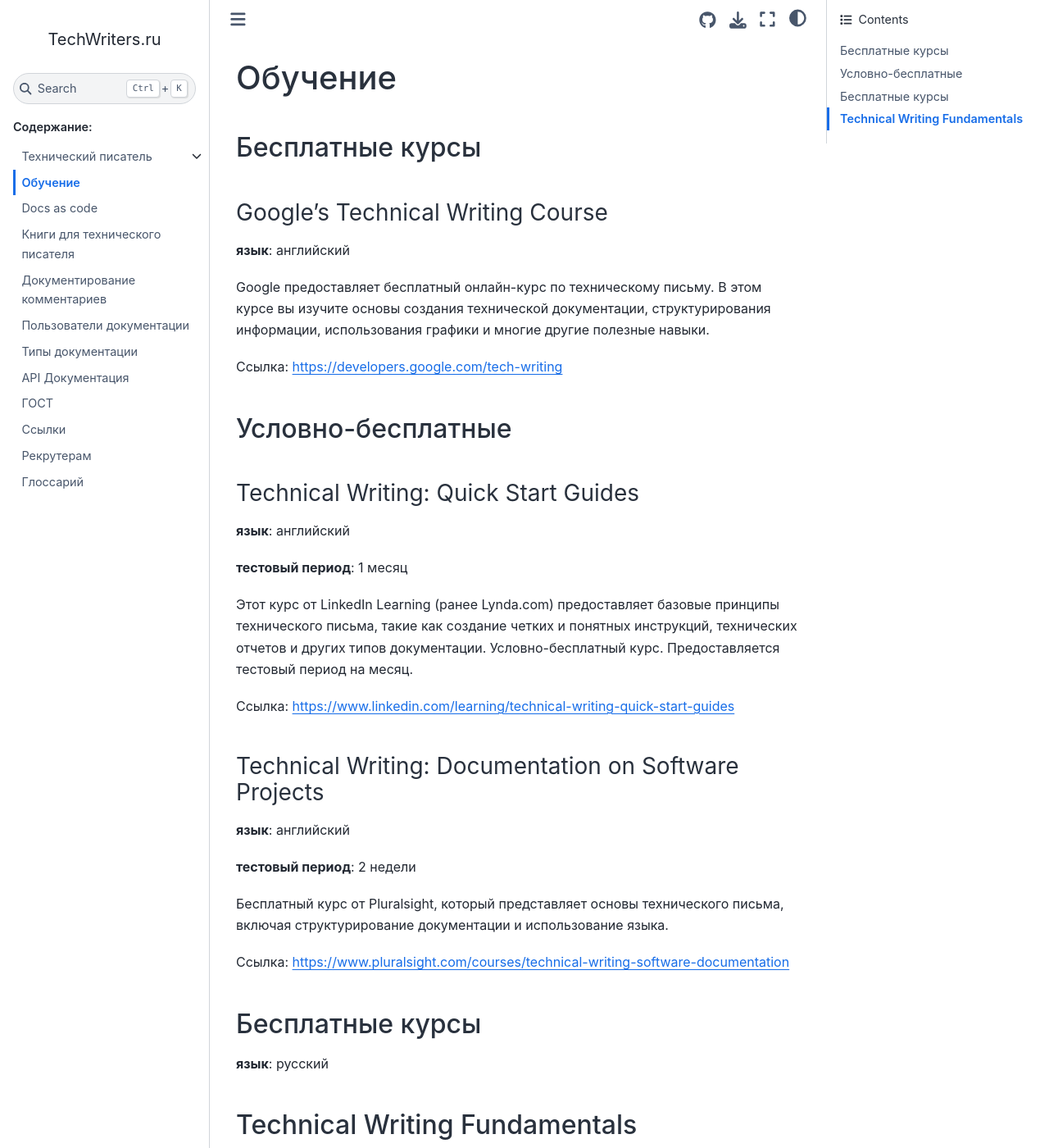
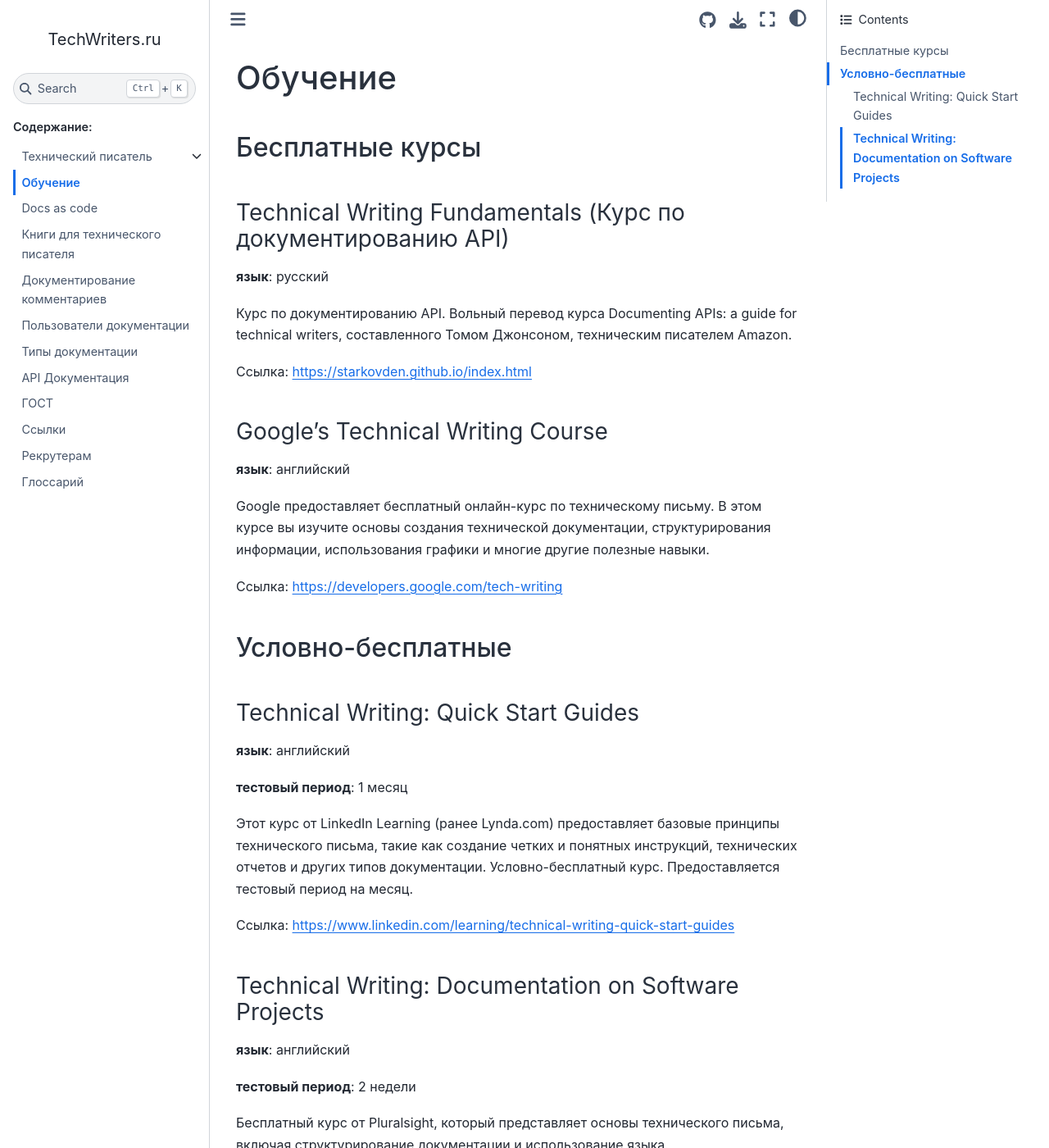
Before and after one commit to techwri/techwritersru, a Sphinx documentation site: the page built from source/ru/learning.rst, in a window 1280 px wide and 1400 px high. Shown: the whole window at 82% size. Built offline with Sphinx 7.4.7 and the Sphinx Book theme 1.1.4, drawn with Linux system fonts in a browser that asks for light colours; some of the changed text lies outside the part shown.

Commit message:
Обновление текста

```diff
--- a/source/ru/learning.rst
+++ b/source/ru/learning.rst
@@ -3,6 +3,15 @@
 
 Бесплатные курсы
 ----------------
+
+Technical Writing Fundamentals (Курс по документированию API)
+~~~~~~~~~~~~~~~~~~~~~~~~~~~~~~~~~~~~~~~~~~~~~~~~~~~~~~~~~~~~~
+
+**язык**: русский
+
+Курс по документированию API. Вольный перевод курса Documenting APIs: a guide for technical writers, составленного Томом Джонсоном, техническим писателем Amazon.
+
+Ссылка: https://starkovden.github.io/index.html
 
 Google's Technical Writing Course
 ~~~~~~~~~~~~~~~~~~~~~~~~~~~~~~~~~
@@ -39,16 +48,3 @@ Technical Writing: Documentation on Software Projects
 Бесплатный курс от Pluralsight, который представляет основы технического письма, включая структурирование документации и использование языка.
 
 Ссылка: https://www.pluralsight.com/courses/technical-writing-software-documentation
-
-
-Бесплатные курсы
-----------------
-
-**язык**: русский
-
-Technical Writing Fundamentals
-------------------------------
-
-Курс по документированию API. Вольный перевод курса Documenting APIs: a guide for technical writers, составленного Томом Джонсоном, техническим писателем Amazon.
-
-Ссылка: https://starkovden.github.io/index.html
--- a/source/ru/technical_writer/index.rst
+++ b/source/ru/technical_writer/index.rst
@@ -1,5 +1,7 @@
 Технический писатель
 ====================
+
+Технический писатель - это специалист, который создает техническую документацию для программного обеспечения или других технических продуктов. Технический писатель предоставляет сложную информацию в понятной и доступной форме для :ref:`целевой аудитории <users_documentation_roles>`.
 
 .. toctree::
    :maxdepth: 2
--- a/source/ru/users_documentation_roles.rst
+++ b/source/ru/users_documentation_roles.rst
@@ -1,3 +1,5 @@
+.. _users_documentation_roles:
+
 Пользователи документации
 =========================
 
```
